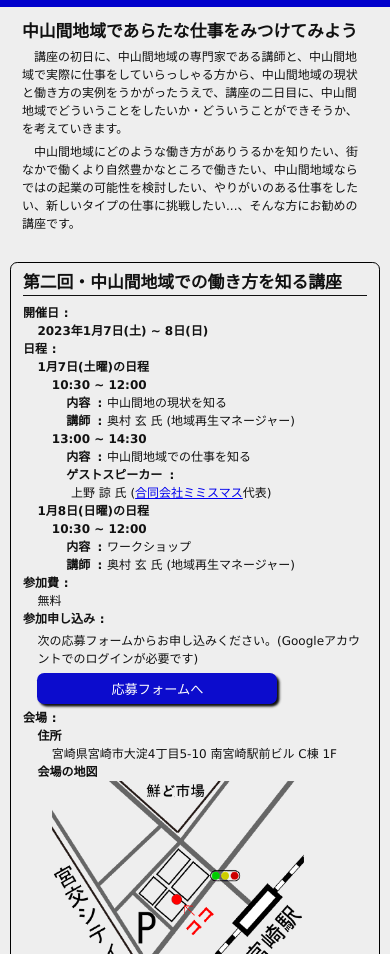
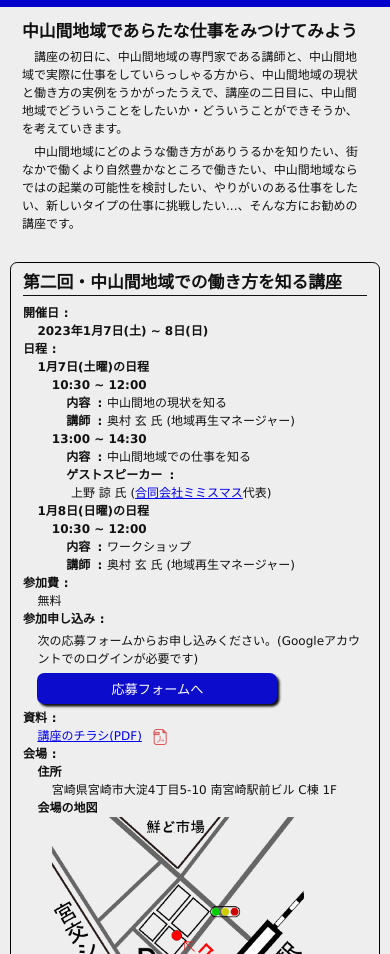
Before and after one commit to keijiek/reskilling-html-ver, a plain HTML site: page mountainous-area.html in a window 390 px wide. Shown: the part 146-1100 px from the top of the page. Drawn offline with Linux system fonts and the light colour scheme.

Commit message:
pdf icon is added

```diff
--- a/mountainous-area.html
+++ b/mountainous-area.html
@@ -171,6 +171,10 @@
               </p>
             </dd>
           </div>
+          <div>
+            <dt class="event-details__section-head">資料</dt>
+            <dd><a class="pdf-anchor" href="./images/mountainous-area/mid_mountain_class_2.pdf">講座のチラシ(PDF)</a></dd>
+          </div>
           <!-- 会場 -->
           <div>
             <dt class="event-details__section-head">会場</dt>
--- a/styles/960px/layout960.css
+++ b/styles/960px/layout960.css
@@ -596,3 +596,24 @@
   margin-right: 0.6rem;
   margin-bottom: 0.6rem;
 }
+
+/* pdf anchor */
+.pdf-anchor::after {
+  background-image: url(../../images/common/pdf_icon.png);
+	content: "";
+	display: inline-block;
+	vertical-align: middle;
+	width: 20px;
+	height: 20px;
+	margin-left: 10px;
+	background-position: center center;
+	background-repeat: no-repeat;
+	background-size: 20px auto;
+}
+@media screen and (max-width: 520px) {
+  .pdf-anchor::after {
+    width: 16px;
+    height: 16px;
+    background-size: 16px auto;
+  }
+}
```
Also changed, not shown: images/common/pdf_icon.png (added), 1 other file.
